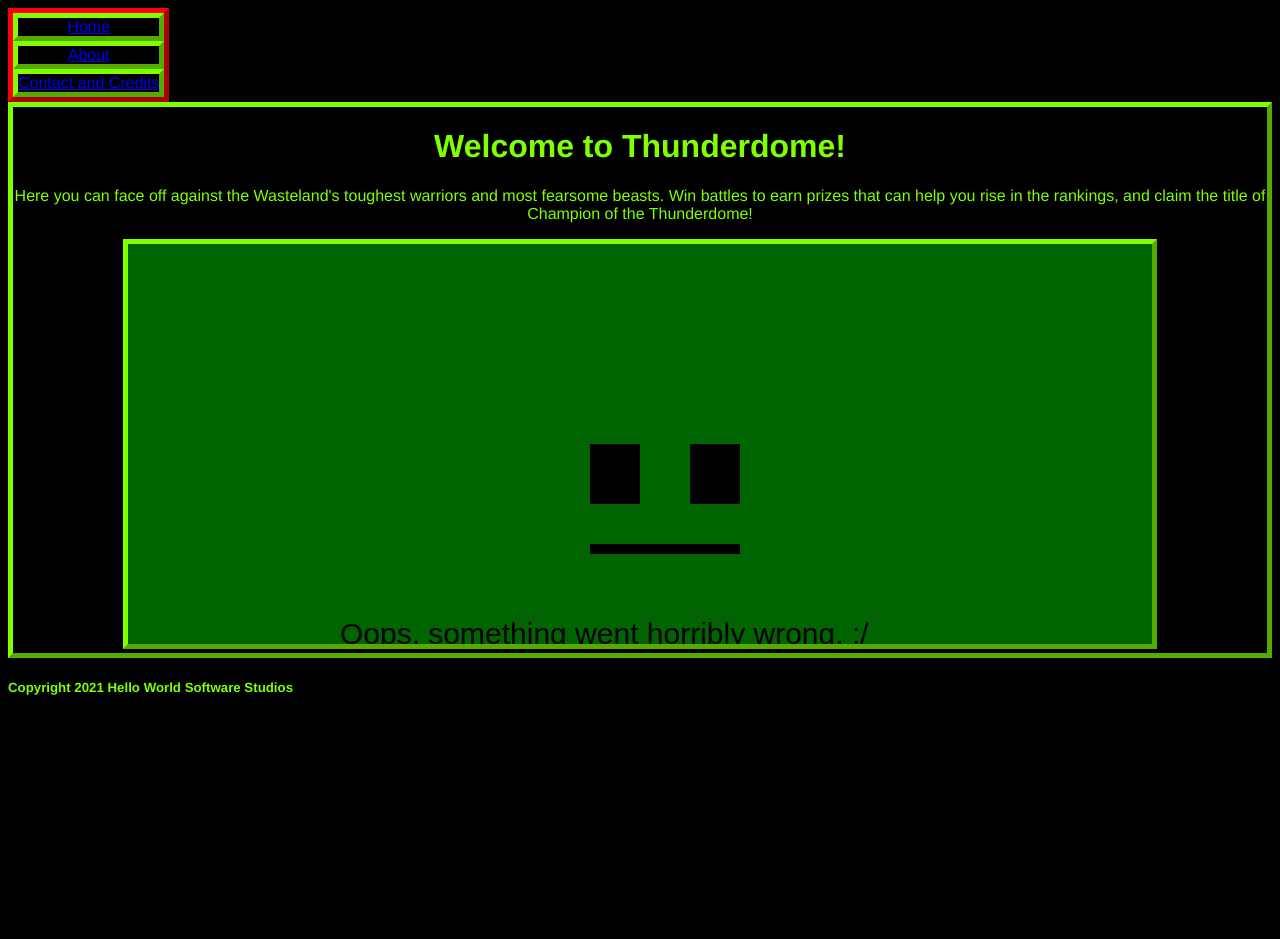
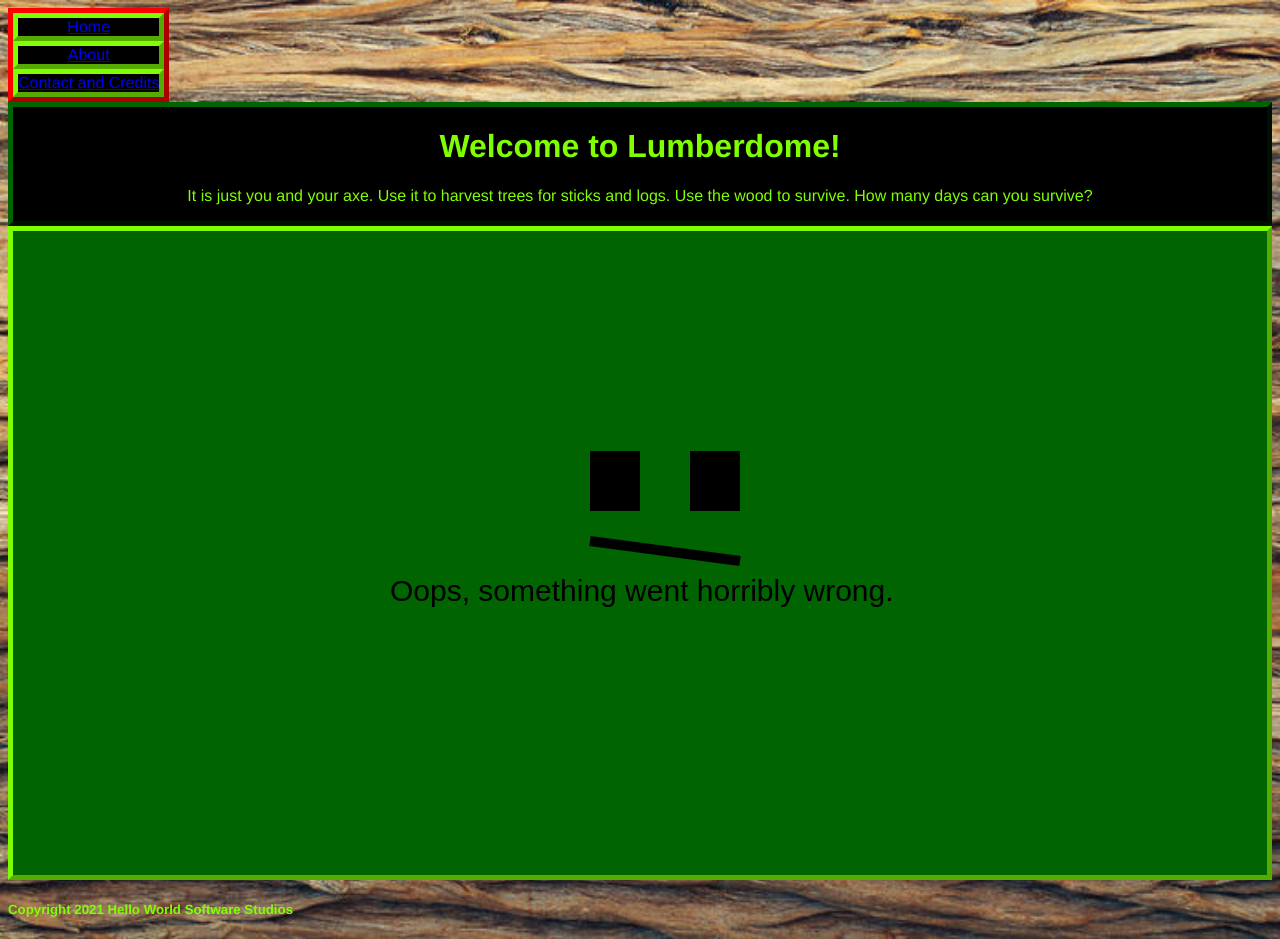
Before and after one commit to Hello-World-Software-Studios/lumberdome, a plain HTML site: page index.html in a window 1280 px wide. Before the commit the page ends 800 px from the top, so only its background shows below. Drawn offline with Linux system fonts and the light colour scheme.

Commit message:
forked thunderdome into lumberdome and made into a new project

```diff
--- a/index.css
+++ b/index.css
@@ -1,9 +1,11 @@
 body {
     font-family: 'Franklin Gothic Medium', 'Arial Narrow', Arial, sans-serif;
-    background-color: black;
+    background-image: url('data/bgs/bark0.jpg');
+    background-repeat: no-repeat;
+    background-size: 100% 100%;
     color: chartreuse;
 }
-canvas {
+.welcomeCanvas {
     border: 5px outset chartreuse;
     background-color: darkgreen;
 }
@@ -13,6 +15,11 @@ canvas {
     text-align: center;
     display: table;
 }
+.h1bar {
+    border: 5px outset darkgreen;
+    background-color: black;
+    text-align: center;
+}
 div {
     border: 5px outset chartreuse;
     background-color: black;
--- a/index.html
+++ b/index.html
@@ -2,36 +2,38 @@
 <html>
 
 <head>
-    <nav>
-        <div class='navbar' >
-        <a href="index.html"><div>Home</div></a>
-        <a href="about.html"><div>About</div></a>
-        <a href="contact.html"><div>Contact and Credits</div></a>
-    </div>
-       </nav>
 
-    <title>Welcome to Thunderdome</title>
+
+    <title>Welcome to Lumberdome</title>
 
     <link rel="stylesheet" type='text/css' href="index.css">
 
 </head>
 
 <body>
-    <div>
 
-    <h1>Welcome to Thunderdome!</h1>
-    <p>Here you can face off against the Wasteland's toughest warriors and most fearsome beasts.
-        Win battles to earn prizes that can help you rise in the rankings, and claim the title
-        of Champion of the Thunderdome!
+        <nav>
+            <div class='navbar' >
+            <a href="index.html"><div>Home</div></a>
+            <a href="about.html"><div>About</div></a>
+            <a href="contact.html"><div>Contact and Credits</div></a>
+            </div>
+        </nav>
+
+    <div class='h1bar'>
+    <h1>Welcome to Lumberdome!</h1>
+    <p>It is just you and your axe. Use it to harvest trees for sticks and logs.
+        Use the wood to survive. How many days can you survive?
     </p>
+    </div>
 
-
+    <div class='welcomeCanvas'>
     <canvas>
-        <script src="main/ui.js"></script>
+        <script src="main/canvas.js"></script>
     </canvas>
-
     </div>
 </body>
+
 <footer>
     <h5>
         Copyright 2021 Hello World Software Studios
--- /dev/null
+++ b/main/canvas.js
@@ -0,0 +1,49 @@
+
+
+var canvas = document.querySelector('canvas');
+
+var img = new Image();
+img.src = 'data/bgs/bark0.jpg';
+
+var music = new Audio();
+music.src = 'data/sounds/slowforest.mp3';
+
+canvas.width = window.innerWidth*0.8;
+canvas.height = window.innerHeight*.8;
+const HALFW = canvas.width/2;
+const HALFH = canvas.height/2;
+
+var c = canvas.getContext('2d');
+c.fillRect(HALFW-50, HALFH-100, 50, 60);
+c.fillRect(HALFW+50, HALFH-100, 50, 60);
+c.beginPath();
+c.moveTo(HALFW-50,HALFH-10);
+c.lineTo(HALFW+100, HALFH+10);
+c.strokeStyle = 'black';
+c.lineWidth = 10;
+c.stroke();
+//c.fillRect(HALFW-50, HALFH, 150, 10);
+c.font = '30px Arial';
+c.fillText('Oops, something went horribly wrong.', HALFW-250, HALFH+50);
+
+
+/*
+c.beginPath();
+c.arc(180,180,70,0,Math.PI*2,true);
+c.moveTo(230,180);
+c.arc(180,180,50,0,Math.PI,false);
+c.moveTo(155,150);
+c.arc(150,150,5,0,Math.PI*2,true);
+c.moveTo(215,150);
+c.arc(210,150,5,0,Math.PI*2,true);
+c.fillText("Hello World!", 165, 270);
+c.stroke();
+*/
+
+/*
+c.beginPath();
+c.moveTo(175,50);
+c.lineTo(350, 150);
+c.strokeStyle = 'yellow';
+c.stroke();
+*/
--- /dev/null
+++ b/main/player/player.js
@@ -0,0 +1,3 @@
+var hunger = 40.00;
+var sticks = 0;
+var logs = 0;
--- a/main/ui.js
+++ /dev/null
@@ -1,24 +0,0 @@
-
-
-var canvas = document.querySelector('canvas');
-
-
-canvas.width = window.innerWidth*0.8;
-canvas.height = window.innerHeight/2;
-const HALFW = canvas.width/2;
-const HALFH = canvas.height/2;
-
-var c = canvas.getContext('2d');
-
-c.fillRect(HALFW-50, HALFH, 50, 60);
-c.fillRect(HALFW-50, HALFH+100, 150, 10);
-c.fillRect(HALFW+50, HALFH, 50, 60);
-/*
-c.beginPath();
-c.moveTo(175,50);
-c.lineTo(350, 150);
-c.strokeStyle = 'yellow';
-c.stroke();
-*/
-c.font = '30px Arial';
-c.fillText('Oops, something went horribly wrong. :/', HALFW-300, HALFH+200);
```
Also changed, not shown: about.html (+18 -5 lines), data/bgs/bark.jpg (added), data/bgs/bark0.jpg (added).
